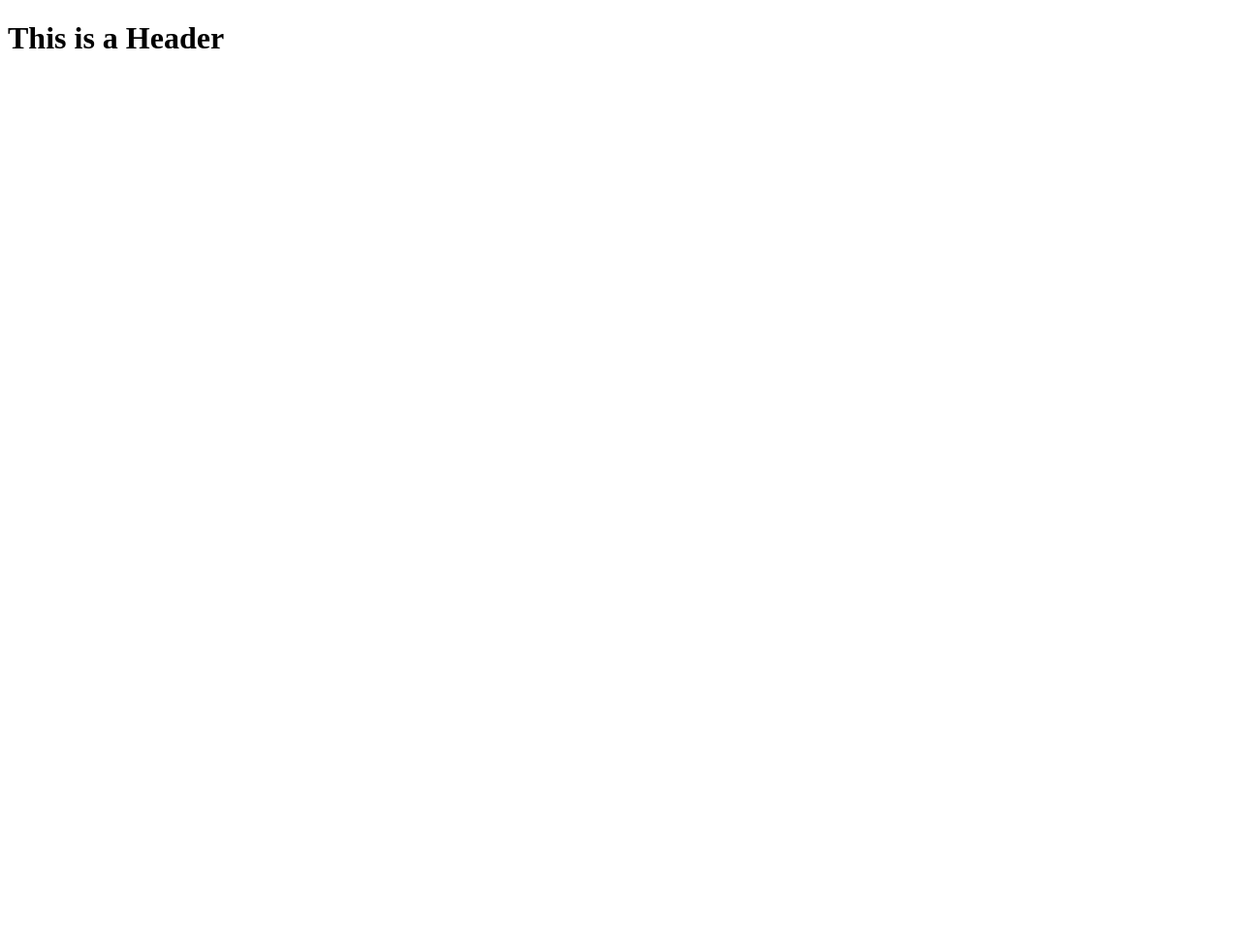
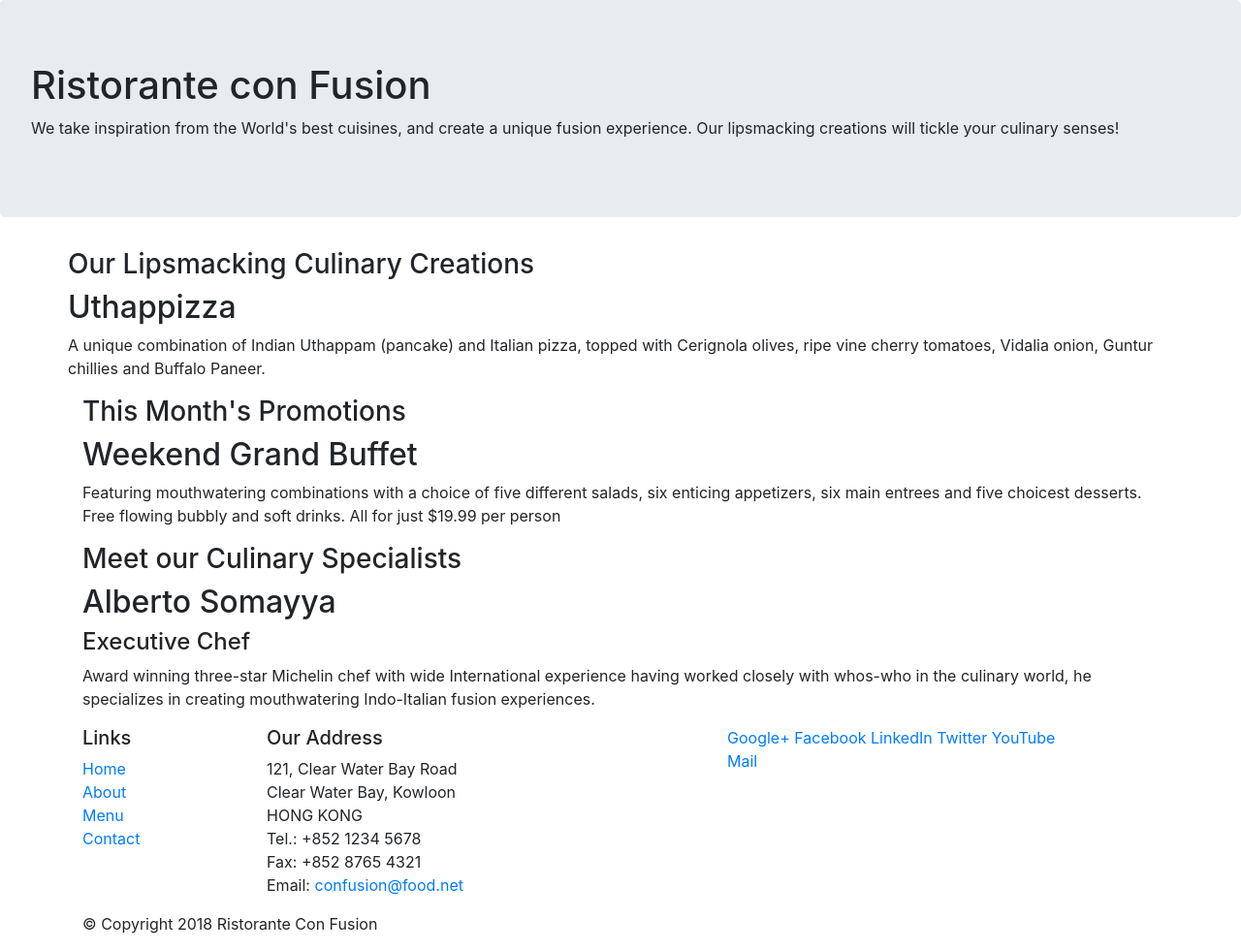
Before and after one commit to oni20/git-test, a website: page index.html in a window 1280 px wide. Shown: the whole page at 97% size. Before the commit the page ends 800 px from the top, so only its background shows below. Drawn offline with nearby package versions, Linux system fonts and the light colour scheme.

Commit message:
Completed assignmnet 1

```diff
--- /dev/null
+++ b/css/styles.css
@@ -0,0 +1,29 @@
+.row-header{
+    margin:0px auto;
+    padding:0px;
+}
+
+.row-content {
+    margin:0px auto;
+    padding: 50px 0px 50px 0px;
+    border-bottom: 1px ridge;
+    min-height:400px;
+}
+
+.footer{
+    background-color: #D1C4E9;
+    margin:0px auto;
+    padding: 20px 0px 20px 0px;
+}
+.jumbotron {
+    padding:70px 30px 70px 30px;
+    margin:0px auto;
+    background: #9575CD ;
+    color:floralwhite;
+}
+
+address{
+    font-size:80%;
+    margin:0px;
+    color:#0f0f0f;
+}
--- a/index.html
+++ b/index.html
@@ -1,10 +1,117 @@
 <!DOCTYPE html>
-<html>
+<html lang="en">
 
-<head></head>
+<head>
+    <!-- Required meta tags always come first -->
+    <meta charset="utf-8">
+    <meta name="viewport" content="width=device-width, initial-scale=1, shrink-to-fit=no">
+    <meta http-equiv="x-ua-compatible" content="ie=edge">
+
+    <!-- Bootstrap CSS -->
+    <link rel="stylesheet" href="node_modules/bootstrap/dist/css/bootstrap.min.css">
+    <title>Ristorante Con Fusion</title>
+</head>
 
 <body>
-    <h1>This is a Header</h1>
+    <header class="jumbotron">
+        <div>
+            <div>
+                <div>
+                    <h1>Ristorante con Fusion</h1>
+                    <p>We take inspiration from the World's best cuisines, and create a unique fusion experience. Our
+                        lipsmacking creations will tickle your culinary senses!</p>
+                </div>
+                <div>
+                </div>
+            </div>
+        </div>
+    </header>
+
+    <div class="container">
+        <div class="row">
+            <div>
+                <h3>Our Lipsmacking Culinary Creations</h3>
+            </div>
+            <div>
+                <h2>Uthappizza</h2>
+                <p>A unique combination of Indian Uthappam (pancake) and Italian pizza, topped with Cerignola olives,
+                    ripe vine cherry tomatoes, Vidalia onion, Guntur chillies and Buffalo Paneer.</p>
+            </div>
+        </div>
+
+
+        <div>
+            <div>
+                <h3>This Month's Promotions</h3>
+            </div>
+            <div>
+                <h2>Weekend Grand Buffet</h2>
+                <p>Featuring mouthwatering combinations with a choice of five different salads, six enticing appetizers,
+                    six main entrees and five choicest desserts. Free flowing bubbly and soft drinks. All for just
+                    $19.99 per person </p>
+            </div>
+        </div>
+
+        <div>
+            <div>
+                <h3>Meet our Culinary Specialists</h3>
+            </div>
+            <div>
+                <h2>Alberto Somayya</h2>
+                <h4>Executive Chef</h4>
+                <p>Award winning three-star Michelin chef with wide International experience having worked closely with
+                    whos-who in the culinary world, he specializes in creating mouthwatering Indo-Italian fusion
+                    experiences. </p>
+            </div>
+        </div>
+    </div>
+
+    <footer>
+        <div class="container">
+            <div class="row">
+                <div class="col-4 col-sm-2">
+                    <h5>Links</h5>
+                    <ul class="list-unstyled">
+                        <li><a href="#">Home</a></li>
+                        <li><a href="#">About</a></li>
+                        <li><a href="#">Menu</a></li>
+                        <li><a href="#">Contact</a></li>
+                    </ul>
+                </div>
+                <div class="col-7 col-sm-5">
+                    <h5>Our Address</h5>
+                    <address>
+                        121, Clear Water Bay Road<br>
+                        Clear Water Bay, Kowloon<br>
+                        HONG KONG<br>
+                        Tel.: +852 1234 5678<br>
+                        Fax: +852 8765 4321<br>
+                        Email: <a href="mailto:confusion@food.net">confusion@food.net</a>
+                    </address>
+                </div>
+                <div class="col-12 col-sm-4">
+                    <div>
+                        <a href="http://google.com/+">Google+</a>
+                        <a href="http://www.facebook.com/profile.php?id=">Facebook</a>
+                        <a href="http://www.linkedin.com/in/">LinkedIn</a>
+                        <a href="http://twitter.com/">Twitter</a>
+                        <a href="http://youtube.com/">YouTube</a>
+                        <a href="mailto:">Mail</a>
+                    </div>
+                </div>
+            </div>
+            <div>
+                <div>
+                    <p>© Copyright 2018 Ristorante Con Fusion</p>
+                </div>
+            </div>
+        </div>
+    </footer>
+
+    <!-- jQuery first, then Popper.js, then Bootstrap JS. -->
+    <script src="node_modules/jquery/dist/jquery.slim.min.js"></script>
+    <script src="node_modules/popper.js/dist/umd/popper.min.js"></script>
+    <script src="node_modules/bootstrap/dist/js/bootstrap.min.js"></script>
 </body>
 
 </html>
```
Also changed, not shown: conFusion/aboutus.html (added, +136 -0 lines), package.json (+12 -13 lines), README.md (deleted), 3 other files.
